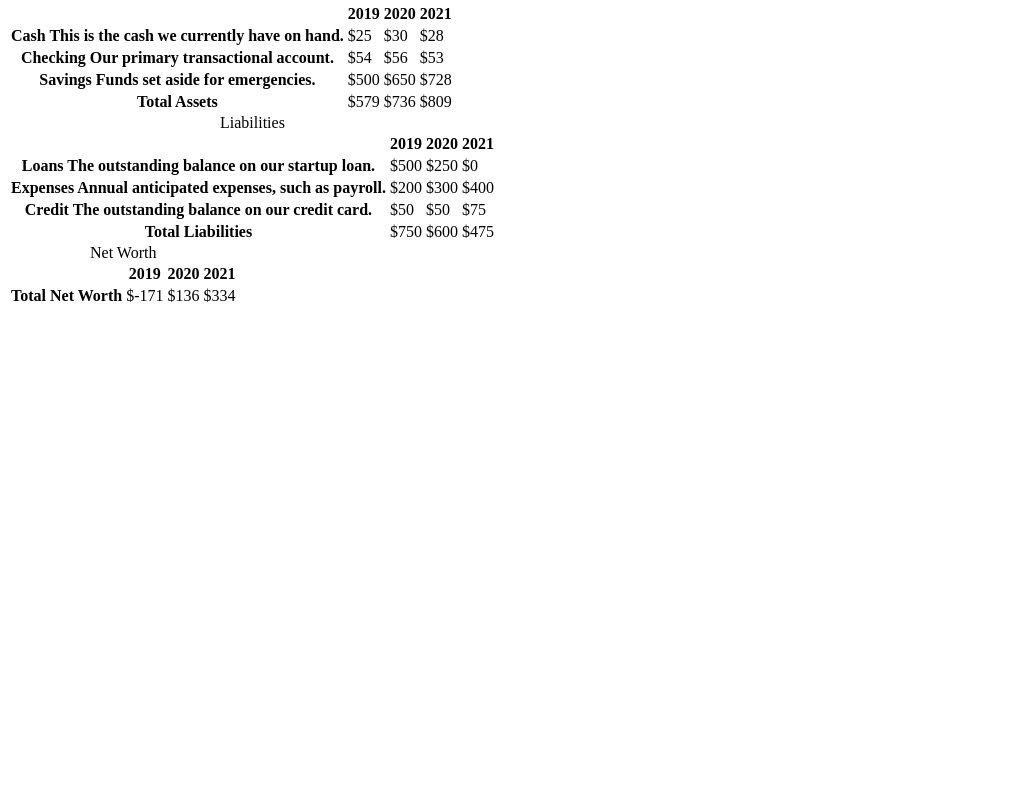
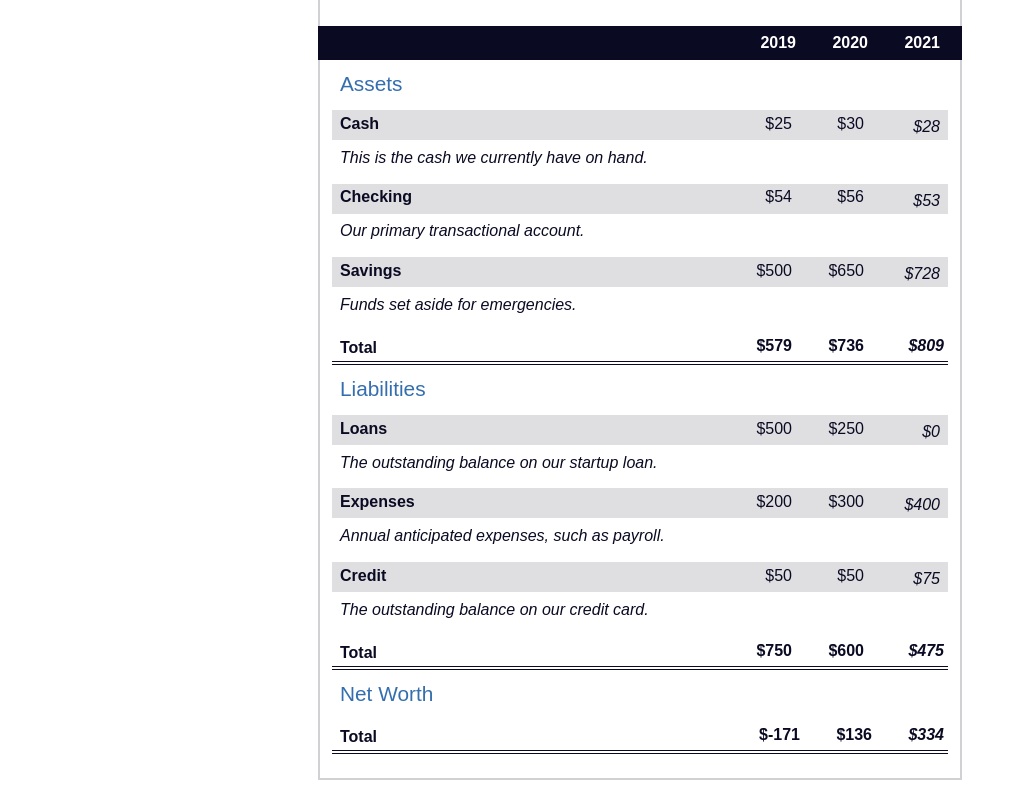
Before and after one commit to JulianTorresDev/julian-html-form, a plain HTML site: page freeCode-balance-sheet/index.html in a window 1280 px wide. Shown: the part 101-889 px from the top of the page, without its empty margins (0-1016 px from the left). Before the commit the page ends 800 px from the top, so only its background shows below. Drawn offline with Linux system fonts and the light colour scheme.

Commit message:
feat: update freeCode camp balance sheet task

```diff
--- a/freeCode-balance-sheet/index.html
+++ b/freeCode-balance-sheet/index.html
@@ -4,7 +4,7 @@
     <meta charset="UTF-8" />
     <meta name="viewport" content="width=device-width, initial-scale=1.0" />
     <title>Balance Sheet</title>
-    <link rel="stylesheet" href="./styles.cssSSS" />
+    <link rel="stylesheet" href="./styles.css" />
   </head>
   <body>
     <main>
--- a/freeCode-balance-sheet/styles.css
+++ b/freeCode-balance-sheet/styles.css
@@ -1,14 +1,14 @@
 span[class~="sr-only"] {
-  border: 0;
-  clip: rect(1px, 1px, 1px, 1px);
-  clip-path: inset(50%);
-  height: 1px;
-  width: 1px;
-  position: absolute;
-  overflow: hidden;
-  white-space: nowrap;
-  padding: 0;
-  margin: -1px;
+  border: 0 !important ;
+  clip: rect(1px, 1px, 1px, 1px) !important ;
+  clip-path: inset(50%) !important ;
+  height: 1px !important ;
+  width: 1px !important ;
+  position: absolute !important ;
+  overflow: hidden !important ;
+  white-space: nowrap !important ;
+  padding: 0 !important ;
+  margin: -1px !important ;
 }
 
 html {
@@ -62,3 +62,79 @@ section {
   font-weight: bold;
   text-align: right;
 }
+.table-wrap {
+  padding: 0 0.75rem 1.5rem 0.75rem;
+}
+table {
+  position: relative;
+  border-collapse: collapse;
+  border: 0;
+  width: 100%;
+  margin-top: 3rem;
+}
+table caption {
+  top: -2.25rem;
+  left: 0.5rem;
+  color: #356eaf;
+  position: absolute;
+  font-weight: normal;
+  font-size: 1.3em;
+}
+tbody td {
+  min-width: 4rem;
+  max-width: 4rem;
+  width: 100vw;
+}
+
+tbody th {
+  max-width: 12rem;
+  width: calc(100% - 12rem);
+}
+tr[class="total"] {
+  border-bottom: 4px double #0a0a23;
+  font-weight: bold;
+}
+
+tr[class="total"] th {
+  border-bottom: 4px double #0a0a23;
+  text-align: left;
+  padding: 0.5rem 0 0.25rem 0.5rem;
+  font-weight: bold;
+}
+tr.total td {
+  text-align: right;
+  padding: 0 0.25rem;
+}
+tr.total:hover {
+  padding-right: 0.5rem;
+  background-color: #99c9ff;
+}
+td.current {
+  font-style: italic;
+}
+tr.data {
+  background-image: linear-gradient(
+    to bottom,
+    #dfdfe2 1.845rem,
+    white 1.845rem
+  );
+}
+tr.data th {
+  text-align: left;
+  padding: 0.3rem 0.5rem;
+}
+tr.data th .description {
+  display: block;
+  font-style: italic;
+  font-weight: normal;
+  padding: 1rem 0 0.75rem;
+  margin: auto;
+}
+tr.data td {
+  vertical-align: top;
+  padding: 0.3rem 0.25rem 0;
+  text-align: right;
+}
+tr.data td:last-of-type {
+  padding: 0.5rem;
+}
```
